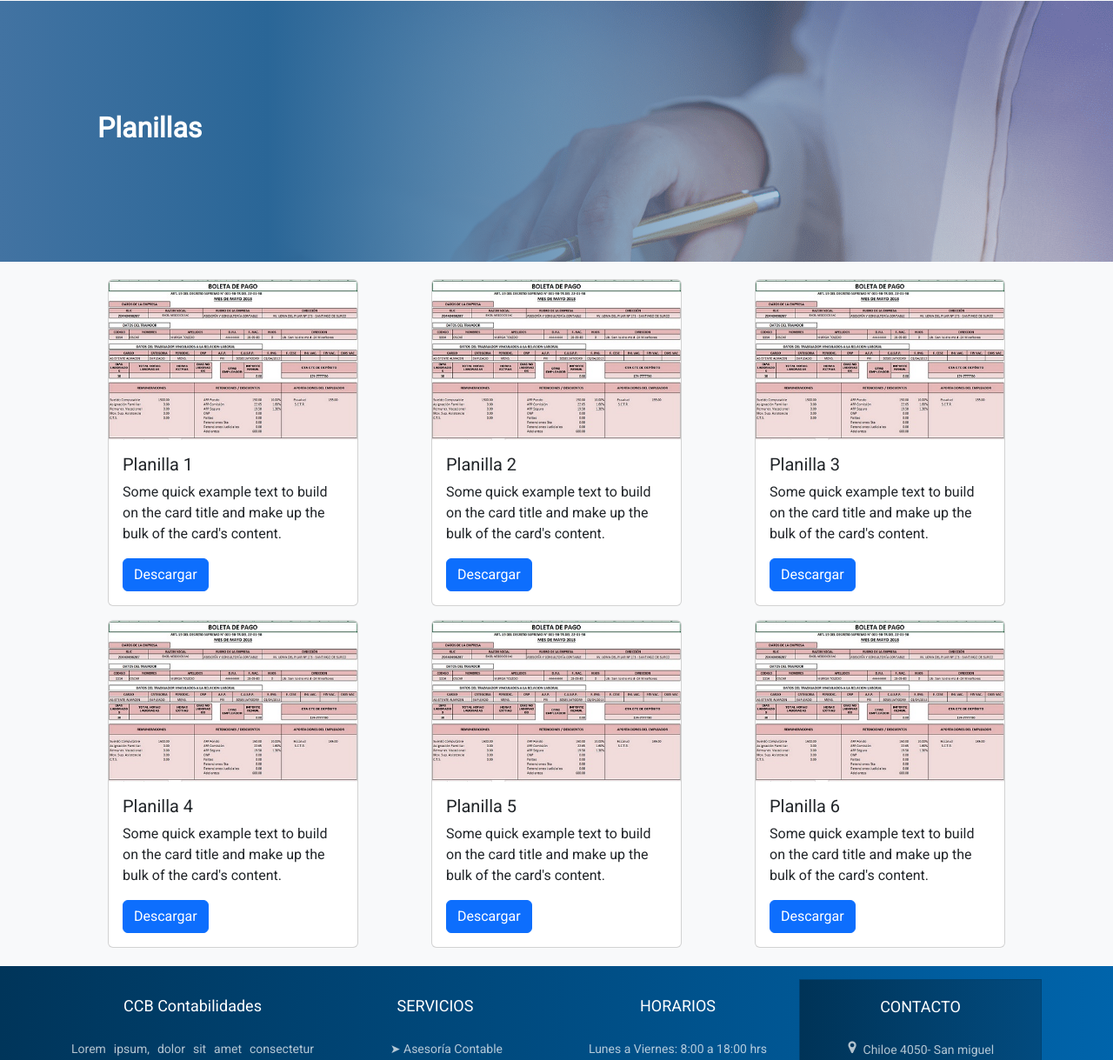
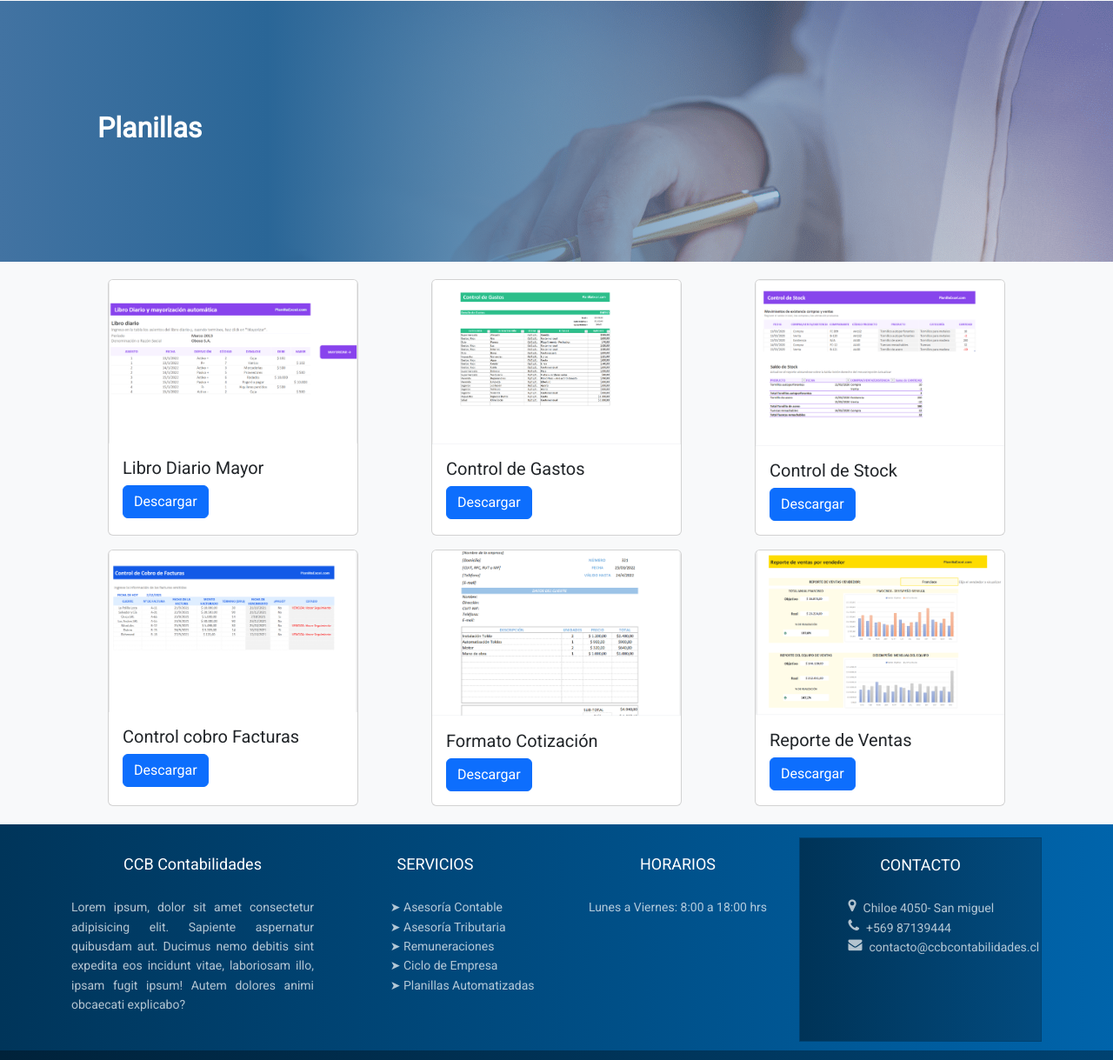
Before and after one commit to Ingsonid/web-ccb, a website: page pages/planillas.html in a window 1280 px wide. Shown: the part 113-1332 px from the top of the page at 87% size. Drawn offline with nearby package versions, Linux system fonts and the light colour scheme.

Commit message:
se agregan imagenes y corrigen etiquetas

```diff
--- a/pages/planillas.html
+++ b/pages/planillas.html
@@ -82,54 +82,55 @@
         <div class="cont-planillas flex">
 
           <div class="card mb-3" style="width: 18rem;">
-            <img src="../assets/img/Planillas-foto.jpeg" class="card-img-top" alt="...">
+            <img src="../assets/img/Libro Diario-Mayor.png" class="card-img-top" alt="...">
             <div class="card-body">
-              <h5 class="card-title">Planilla 1</h5>
-              <p class="card-text">Some quick example text to build on the card title and make up the bulk of the card's content.</p>
+              <h5 class="card-title">Libro Diario Mayor</h5>
+              <!-- <p class="card-text">Es necesario llevar control de los gastos que uno hace mes a mes. Dicho control nos permite evaluar cuales son los rubros que pesan más en el presupuesto familiar o de un negocio. De esa manera podemos tomar acciones correctivas para evitar que se dispare el presupuesto y nos genere problemas financieros.
+              </p> -->
               <a href="#" class="btn btn-primary">Descargar</a>
             </div>
           </div>
 
           <div class="card mb-3" style="width: 18rem;">
-            <img src="../assets/img/Planillas-foto.jpeg" class="card-img-top" alt="...">
+            <img src="../assets/img/Control Gastos.png" class="card-img-top" alt="...">
             <div class="card-body">
-              <h5 class="card-title">Planilla 2</h5>
-              <p class="card-text">Some quick example text to build on the card title and make up the bulk of the card's content.</p>
+              <h5 class="card-title">Control de Gastos</h5>
+              <!-- <p class="card-text">Some quick example text to build on the card title and make up the bulk of the card's content.</p> -->
               <a href="#" class="btn btn-primary">Descargar</a>
             </div>
           </div>
 
           <div class="card mb-3" style="width: 18rem;">
-            <img src="../assets/img/Planillas-foto.jpeg" class="card-img-top" alt="...">
+            <img src="../assets/img/ControlStock.png" class="card-img-top" alt="...">
             <div class="card-body">
-              <h5 class="card-title">Planilla 3</h5>
-              <p class="card-text">Some quick example text to build on the card title and make up the bulk of the card's content.</p>
+              <h5 class="card-title">Control de Stock</h5>
+              <!-- <p class="card-text">Some quick example text to build on the card title and make up the bulk of the card's content.</p> -->
               <a href="#" class="btn btn-primary">Descargar</a>
             </div>
           </div>
 
           <div class="card mb-3" style="width: 18rem;">
-            <img  src="../assets/img/Planillas-foto.jpeg" class="card-img-top" alt="...">
+            <img  src="../assets/img/ControlFacturas.png" class="card-img-top" alt="...">
             <div class="card-body">
-              <h5 class="card-title">Planilla 4</h5>
-              <p class="card-text">Some quick example text to build on the card title and make up the bulk of the card's content.</p>
+              <h5 class="card-title">Control cobro Facturas</h5>
+              <!-- <p class="card-text">Some quick example text to build on the card title and make up the bulk of the card's content.</p> -->
               <a href="#" class="btn btn-primary">Descargar</a>
             </div>
           </div>
 
           <div class="card mb-3" style="width: 18rem;">
-            <img src="../assets/img/Planillas-foto.jpeg" class="card-img-top" alt="...">
+            <img src="../assets/img/FormatoCotizacion.png" class="card-img-top" alt="...">
             <div class="card-body">
-              <h5 class="card-title">Planilla 5</h5>
-              <p class="card-text">Some quick example text to build on the card title and make up the bulk of the card's content.</p>
+              <h5 class="card-title">Formato Cotización</h5>
+              <!-- <p class="card-text">Some quick example text to build on the card title and make up the bulk of the card's content.</p> -->
               <a href="#" class="btn btn-primary">Descargar</a>
             </div>
           </div>
           <div class="card mb-3" style="width: 18rem;">
-            <img src="../assets/img/Planillas-foto.jpeg" class="card-img-top" alt="...">
+            <img src="../assets/img/ReporteVentas.png" class="card-img-top" alt="...">
             <div class="card-body">
-              <h5 class="card-title">Planilla 6</h5>
-              <p class="card-text">Some quick example text to build on the card title and make up the bulk of the card's content.</p>
+              <h5 class="card-title">Reporte de Ventas</h5>
+              <!-- <p class="card-text">Some quick example text to build on the card title and make up the bulk of the card's content.</p> -->
               <a href="#" class="btn btn-primary">Descargar</a>
             </div>
           </div>
```
Also changed, not shown: Index.html (+1 -1 lines), assets/img/Control Gastos.png (added), assets/img/ControlFacturas.png (added), assets/img/ControlStock.png (added), assets/img/FormatoCotizacion.png (added), assets/img/Libro Diario-Mayor.png (added), assets/img/ReporteVentas.png (added).
